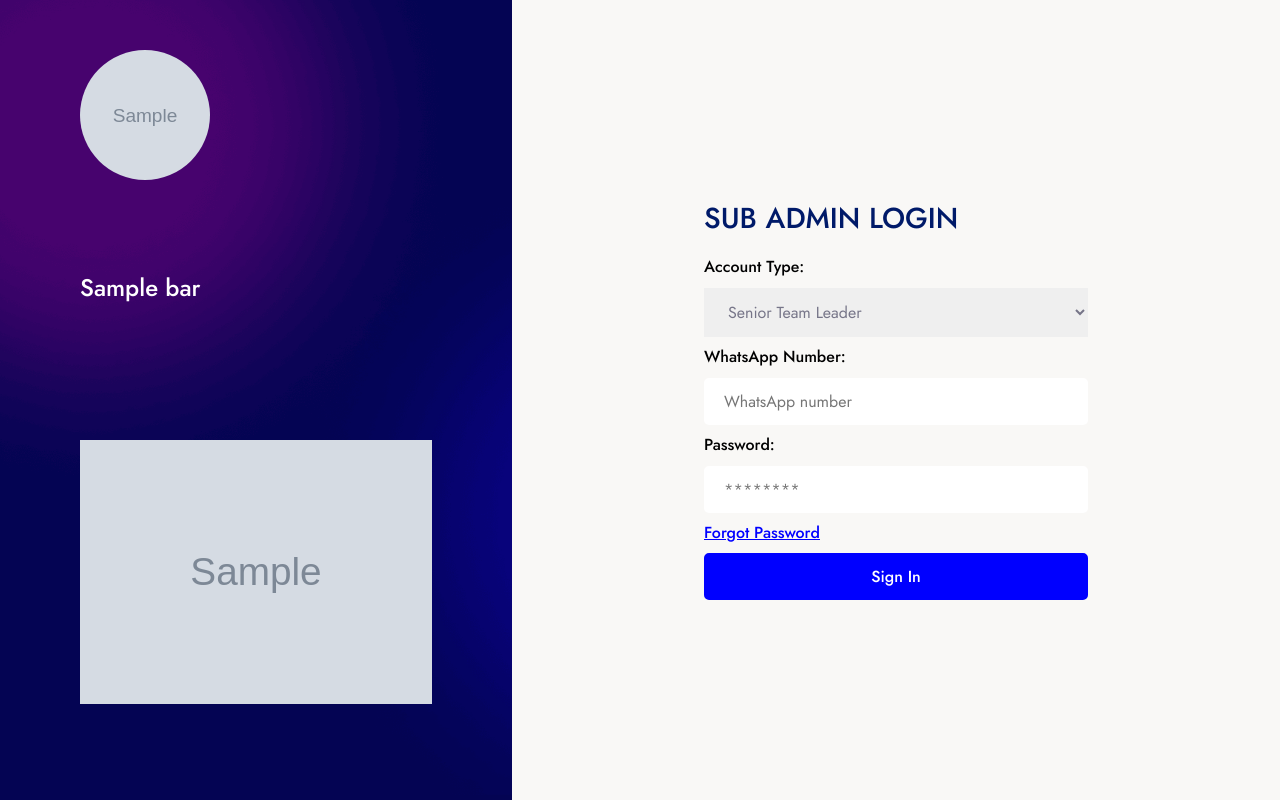
After one commit to programmerrm/My-Success-E-Learning-Platform, a Django app: page /account/sub-admin/login/ in a window 1280 px wide. The commit adds this page. Run offline with Django 4.2, Linux system fonts and the light colour scheme; tables that the repository leaves empty hold one stand-in row (values such as "Sample post"); grey boxes marked "Sample" are stand-in pictures; parts of the project's set-up code (start-up, migrations or seed data) failed here and were passed over.

Commit message:
sub admin login all done

```diff
--- a/account/forms.py
+++ b/account/forms.py
@@ -3,6 +3,32 @@ from django.contrib.auth import get_user_model
 from decimal import Decimal
 
 User = get_user_model()
+
+class Sub_Admin_Login_Form(forms.Form):
+
+    account_type = forms.ChoiceField(
+        label='Account Type',
+        choices=User.ACCOUNT_TYPE,
+        required=True,
+    )
+
+    number = forms.CharField(
+        label='WhatsApp Number',
+        max_length=11,
+        required=True,
+        widget=forms.TextInput(attrs={'placeholder': 'WhatsApp number'}),
+    )
+
+    password = forms.CharField(
+        label='Password',
+        min_length=5,
+        max_length=15,
+        widget=forms.PasswordInput(attrs={'placeholder': '********'}),
+    )
+
+    class Meta:
+        model = User
+        fields = ['account_type', 'number', 'password',]
 
 class User_Register_Form(forms.ModelForm):
 
--- a/account/models.py
+++ b/account/models.py
@@ -43,9 +43,9 @@ class User(AbstractBaseUser, PermissionsMixin):
     ]
 
     USER_ROLES = [
-        ('user', 'User'),
-        ('admin', 'Admin'),
-        ('sub_admin', 'Sub Admin'),
+        ('USER', 'User'),
+        ('ADMIN', 'Admin'),
+        ('SUB_ADMIN', 'Sub Admin'),
     ]
 
     COUNTRY_CODE = [
--- a/account/urls.py
+++ b/account/urls.py
@@ -1,5 +1,5 @@
 from django.urls import path
-from .views import User_Login_TemplateView, User_Register_CreateView
+from .views import User_Login_TemplateView, User_Register_CreateView, Sub_Admin_Login_TemplateView
 
 urlpatterns = [
     path('user/login/', User_Login_TemplateView.as_view(), name='user_login'),
@@ -7,7 +7,7 @@ urlpatterns = [
     path('user/register/<int:referral_code>/', User_Register_CreateView.as_view(), name='user_register'),
     # path('user/logout'),
 
-    # path('sub-admin/login/'),
+    path('sub-admin/login/', Sub_Admin_Login_TemplateView.as_view(), name='sub_admin_login'),
     # path('sub-admin/logout/'),
 
     # path('password/reset/'),
--- a/account/views.py
+++ b/account/views.py
@@ -4,7 +4,7 @@ from django.contrib import messages
 from django.urls import reverse_lazy
 from django.views.generic import TemplateView, CreateView
 from django.contrib.auth import authenticate, login, logout
-from .forms import User_Register_Form, User_Login_Form
+from .forms import User_Register_Form, User_Login_Form, Sub_Admin_Login_Form
 from global_futures .models import Login_Register_Side_Bar
 from .models import User
 
@@ -73,3 +73,37 @@ class User_Register_CreateView(CreateView):
     def form_invalid(self, form):
         side_bar = Login_Register_Side_Bar.objects.first()
         return render(self.request, self.template_name, {'form': form, 'side_bar': side_bar})
+
+class Sub_Admin_Login_TemplateView(TemplateView):
+    template_name = 'account/sub_admin_login/index.html'
+
+    def get(self, request, *args, **kwargs):
+        form = Sub_Admin_Login_Form()
+        side_bar = Login_Register_Side_Bar.objects.first()
+        return render(request, self.template_name, {'form': form, 'side_bar': side_bar})
+
+    def post(self, request, *args, **kwargs):
+        form = Sub_Admin_Login_Form(request.POST)
+        side_bar = Login_Register_Side_Bar.objects.first()
+
+        if form.is_valid():
+            number = form.cleaned_data.get('number')
+            password = form.cleaned_data.get('password')
+            account_type = form.cleaned_data.get('account_type')
+
+            user = authenticate(request, number=number, password=password)
+
+            if user:
+                if user.role == 'SUB_ADMIN' and user.account_type == account_type:
+                    login(request, user)
+                    messages.success(request, 'Sub Admin logged in successfully!')
+                    return redirect('sub_admin')
+                else:
+                    messages.error(request, 'Access denied: you do not have permission to log in.')
+            else:
+                messages.error(request, 'Invalid number or password.')
+
+        else:
+            messages.error(request, 'Please fill in all fields.')
+
+        return render(request, self.template_name, {'form': form, 'side_bar': side_bar})
--- a/config/settings.py
+++ b/config/settings.py
@@ -12,7 +12,7 @@ MEDIA_ROOT = os.path.join(BASE_DIR, 'media')
 
 SECRET_KEY = os.getenv('SECRET_KEY')
 
-DEBUG = os.getenv('DEBUG') == "True"
+DEBUG = os.getenv('DEBUG', 'False') == "True"
 
 ALLOWED_HOSTS = os.getenv('ALLOWED_HOSTS').split(',')
 
@@ -105,7 +105,7 @@ USE_TZ = True
 
 STATIC_URL = 'static/'
 
-MEDIA_URL = 'media/'
+MEDIA_URL = '/media/'
 
 LOGIN_URL = 'login/'
 
--- a/static/css/account/user_register.css
+++ b/static/css/account/sub_admin_login.css
@@ -1,8 +1,8 @@
-.register-section {
+.sub-admin-login-section {
     height: 100vh;
 }
 
-.register-inner {
+.sub-admin-login-inner {
     grid-template-columns: repeat(2, 40% 60%);
     width: 100%;
     height: 100%;
@@ -98,31 +98,16 @@
     padding: 12px 20px;
     border: 5px;
     font-size: 1rem;
-    font-weight: 500;
+    font-weight: 400;
     font-family: var(--body-font-family);
     color: var(--gray-color);
 }
 
-.form div:nth-child(3) {
-    width: 40%;
-}
-
-.form div:nth-child(4) {
-    width: 55%;
-}
-
-.form div:nth-child(10) {
-    -webkit-box-orient: horizontal;
-    -webkit-box-direction: normal;
-    -ms-flex-flow: row;
-    flex-flow: row;
-    -webkit-box-align: center;
-    -ms-flex-align: center;
-    align-items: center;
-    -webkit-column-gap: 10px;
-    -moz-column-gap: 10px;
-    column-gap: 10px;
-    padding: 5px 0;
+.forgot-password {
+    color: var(--theme-color);
+    text-decoration: underline;
+    font-weight: 500;
+    max-width: 120px;
 }
 
 @media only screen and (min-width: 1025px) and (max-width: 1200px) {
@@ -136,7 +121,6 @@
 }
 
 @media only screen and (min-width: 768px) and (max-width: 1024px) {
-
     .side-bar-wrapper {
         padding: 30px 30px;
     }
@@ -147,7 +131,7 @@
 }
 
 @media only screen and (min-width: 500px) and (max-width: 767px) {
-    .register-inner {
+    .sub-admin-login-inner {
         grid-template-columns: repeat(1, 1fr);
     }
 
@@ -175,21 +159,13 @@
         font-weight: 400;
     }
 
-    .form div:nth-child(3) {
-        width: 100%;
-    }
-
-    .form div:nth-child(4) {
-        width: 100%;
-    }
-
-    .form div select {
+    .forgot-password {
         font-weight: 400;
     }
 }
 
 @media only screen and (max-width: 499px) {
-    .register-inner {
+    .sub-admin-login-inner {
         grid-template-columns: repeat(1, 1fr);
     }
 
@@ -217,15 +193,8 @@
         font-weight: 400;
     }
 
-    .form div:nth-child(3) {
-        width: 100%;
+    .forgot-password {
+        font-weight: 400;
     }
 
-    .form div:nth-child(4) {
-        width: 100%;
-    }
-
-    .form div select {
-        font-weight: 400;
-    }
 }
--- /dev/null
+++ b/templates/account/sub_admin_login/form.html
@@ -0,0 +1,16 @@
+{% load static %}
+<div class="form-wrapper flex flex-col justify-content-center">
+    <div class="form-top-bar flex flex-col">
+        <h2>SUB ADMIN LOGIN</h2>
+    </div>
+    <form class="form flex flex-row justify-space-between" action="{% url "sub_admin_login" %}" method="POST" autocomplete="off" novalidate>
+        {% csrf_token %}
+        {{ form.as_div }}
+        <div>
+            <a class="forgot-password" href="#">Forgot Password</a>
+        </div>
+        <div>
+            <button class="btn" type="submit">Sign In</button>
+        </div>
+    </form>
+</div>
--- /dev/null
+++ b/templates/account/sub_admin_login/index.html
@@ -0,0 +1,19 @@
+{% extends "../../common/base.html" %}
+{% load static %}
+{% block title %}My Success E-Learning Platform Sub Admin Login Form{% endblock title %}
+{% block css_link %}
+    <link rel="stylesheet" href="{% static "css/account/sub_admin_login.css" %}">
+{% endblock css_link %}
+
+{% block main_content %}
+    <section class="sub-admin-login-section">
+        <div class="sub-admin-login-inner grid">
+            {% include "./side_bar.html" %}
+            {% include "./form.html" %}
+        </div>
+    </section>
+{% endblock main_content %}
+
+{% block js_link %}
+    <script src="{% static "js/account/sub_admin-login.js" %}" defer></script>
+{% endblock js_link %}
--- /dev/null
+++ b/templates/account/sub_admin_login/side_bar.html
@@ -0,0 +1,14 @@
+{% load static %}
+<div class="side-bar-wrapper flex flex-row justify-space-between bg-style" style="background-image: url('{% static "images/account-bg.png" %}');">
+    <div class="logo-wrapper flex flex-col">
+        <a class="logo" href="{% url 'home_page' %}">
+            <img src="{{ side_bar.logo.url }}" alt="Site Logo" loading="lazy" decoding="async" />
+        </a>
+    </div>
+    <div class="title flex flex-col">
+        <h2>{{ side_bar.title }}</h2>
+    </div>
+    <div class="banner flex felx-col">
+        <img src="{{ side_bar.banner.url }}" alt="Promotional Banner" loading="lazy" decoding="async">
+    </div>
+</div>
```
Also changed, not shown: account/managers.py (+13 -0 lines), account/migrations/0005_alter_user_role.py (added), account/migrations/0006_alter_user_image.py (added), media/images/default-avatar.png (added), static/js/account/sub_admin-login.js (added).
